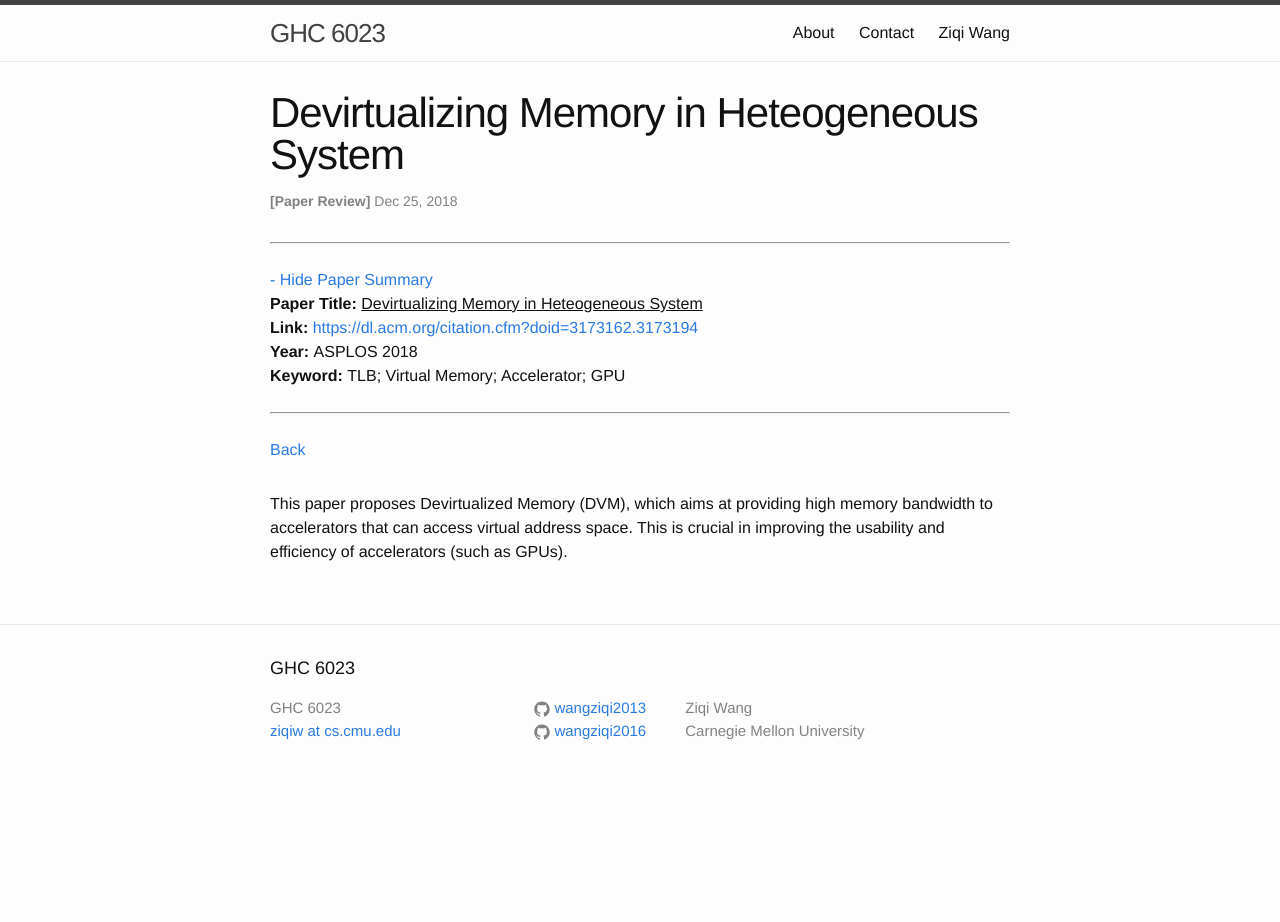
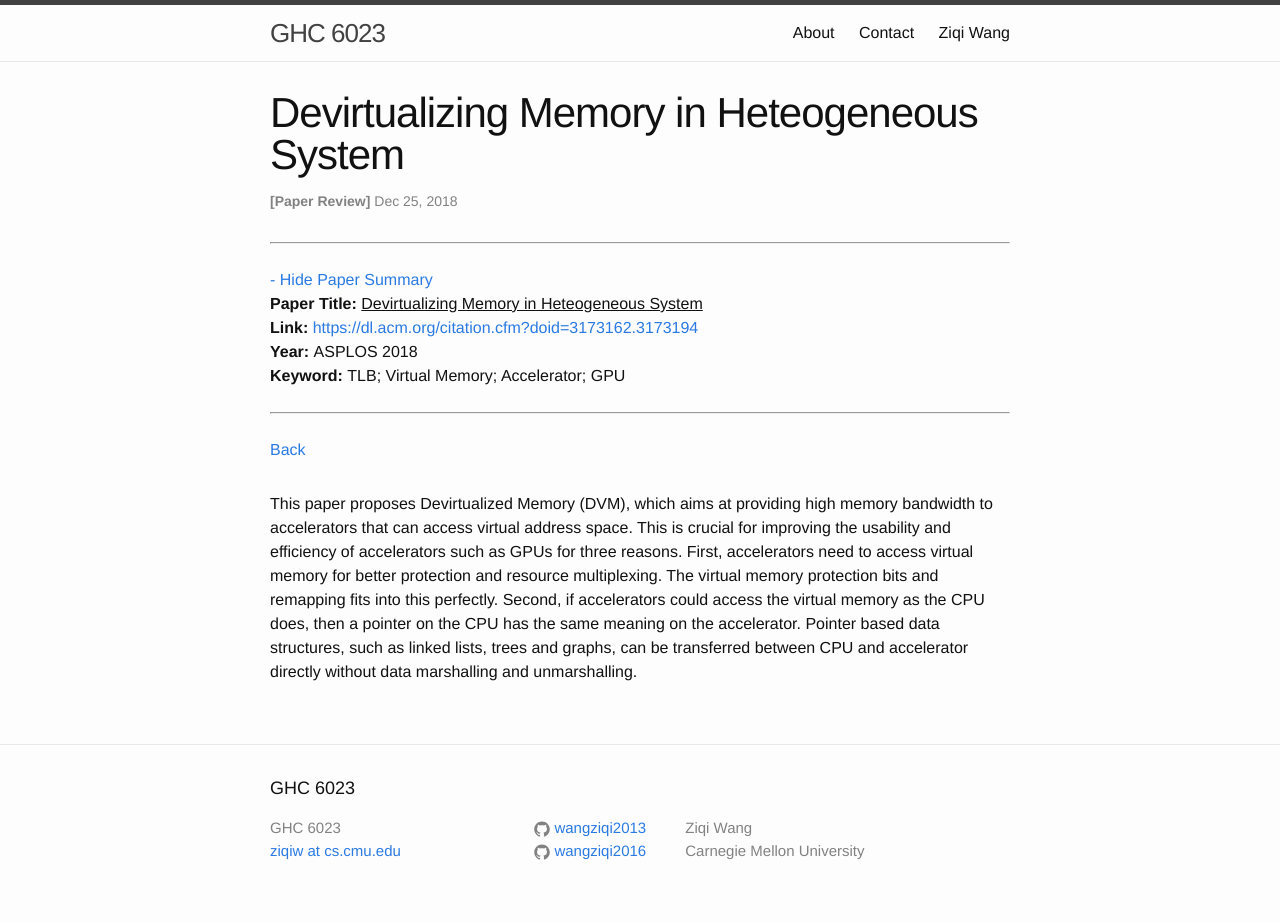
Before and after one commit to wangziqi2013/wangziqi2013.github.io, a Jekyll site: the page built from _posts/2018-12-25-dvm.markdown, in a window 1280 px wide. Built offline with Jekyll 4.4.1, drawn with Linux system fonts in a browser that asks for light colours; before the commit the page ends 900 px from its top, so only the background shows below that.

Commit message:
Adding reasons

```diff
--- a/_posts/2018-12-25-dvm.markdown
+++ b/_posts/2018-12-25-dvm.markdown
@@ -14,5 +14,9 @@ version_mgmt:
 ---
 
 This paper proposes Devirtualized Memory (DVM), which aims at providing high memory bandwidth to accelerators that
-can access virtual address space. This is crucial in improving the usability and efficiency of accelerators
-(such as GPUs).
+can access virtual address space. This is crucial for improving the usability and efficiency of accelerators
+such as GPUs for three reasons. First, accelerators need to access virtual memory for better protection and resource
+multiplexing. The virtual memory protection bits and remapping fits into this perfectly. Second, if accelerators could
+access the virtual memory as the CPU does, then a pointer on the CPU has the same meaning on the accelerator. Pointer
+based data structures, such as linked lists, trees and graphs, can be transferred between CPU and accelerator directly without
+data marshalling and unmarshalling.
```
